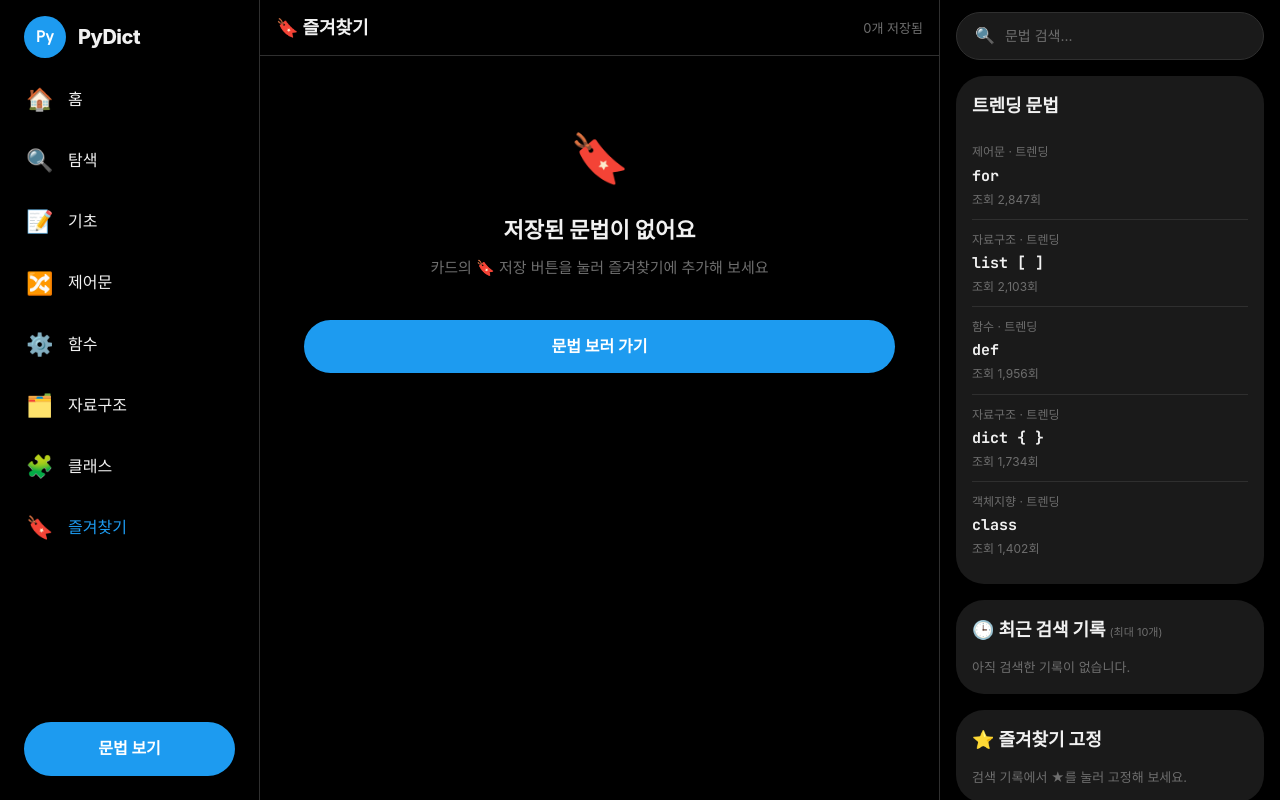
After one commit to hwangjaebaek/pydict_sns_style, a Flask app: page /favorites in a window 1280 px wide. The commit adds this page. Run offline with Flask 3, Linux system fonts and the light colour scheme.

Commit message:
feat: 즐겨찾기 폴더 기능 추가 - /save API, /favorites 페이지, 사이드바 메뉴

```diff
--- a/app.py
+++ b/app.py
@@ -241,6 +241,7 @@ def index():
         total_count=len(GRAMMAR_DATA),
         error_msg=error_msg,
         liked_slugs=session.get("liked", []),
+        saved_slugs=session.get("saved", []),
     )
 
 
@@ -264,6 +265,31 @@ def like(slug):
     session["liked"] = liked
     session.modified = True
     return jsonify({"likes": item["likes"], "liked": is_liked})
+
+
+@app.route("/save/<slug>", methods=["POST"])
+def save(slug):
+    from flask import jsonify
+    item = next((g for g in GRAMMAR_DATA if g["slug"] == slug), None)
+    if item is None:
+        return jsonify({"error": "not found"}), 404
+    saved = session.get("saved", [])
+    if slug in saved:
+        saved.remove(slug)
+        is_saved = False
+    else:
+        saved.append(slug)
+        is_saved = True
+    session["saved"] = saved
+    session.modified = True
+    return jsonify({"saved": is_saved, "count": len(saved)})
+
+
+@app.route("/favorites")
+def favorites():
+    saved_slugs = session.get("saved", [])
+    saved_items = [g for g in GRAMMAR_DATA if g["slug"] in saved_slugs]
+    return render_template("favorites.html", saved_items=saved_items, saved_slugs=saved_slugs)
 
 
 @app.route("/toggle_favorite/<word>", methods=["POST"])
@@ -326,7 +352,9 @@ def detail(slug):
         "prev": {"slug": prev_item["slug"], "title": prev_item["title"]} if prev_item else None,
         "next": {"slug": next_item["slug"], "title": next_item["title"]} if next_item else None,
     }
-    return render_template("detail.html", grammar=grammar, liked_slugs=session.get("liked", []))
+    return render_template("detail.html", grammar=grammar,
+                           liked_slugs=session.get("liked", []),
+                           saved_slugs=session.get("saved", []))
 
 
 if __name__ == "__main__":
--- a/templates/base.html
+++ b/templates/base.html
@@ -48,6 +48,10 @@
       <a href="{{ url_for('index') }}?cat=oop" class="nav-item">
         <span class="nav-icon">🧩</span>
         <span class="nav-label">클래스</span>
+      </a>
+      <a href="{{ url_for('favorites') }}" class="nav-item {% if request.endpoint == 'favorites' %}active{% endif %}">
+        <span class="nav-icon">🔖</span>
+        <span class="nav-label">즐겨찾기</span>
       </a>
     </nav>
 
@@ -167,6 +171,17 @@ function copyCode(btn) {
   });
 }
 
+function toggleSave(btn) {
+  const slug = btn.dataset.slug;
+  fetch('/save/' + slug, { method: 'POST' })
+    .then(res => res.json())
+    .then(data => {
+      const countEl = btn.querySelector('span');
+      countEl.textContent = data.saved ? '저장됨' : '저장';
+      btn.style.color = data.saved ? 'var(--blue)' : '';
+    });
+}
+
 function toggleLike(btn) {
   const slug = btn.dataset.slug;
   fetch('/like/' + slug, { method: 'POST' })
--- a/templates/detail.html
+++ b/templates/detail.html
@@ -53,7 +53,9 @@
     <button class="card-action action-like like-btn" data-slug="{{ grammar.slug }}" onclick="toggleLike(this)">
       {{ '❤️' if grammar.slug in liked_slugs else '🤍' }} <span id="detail-like-count">{{ grammar.like_count }}</span>
     </button>
-    <button class="card-action action-save">🔖 저장</button>
+    <button class="card-action action-save save-btn" data-slug="{{ grammar.slug }}" onclick="toggleSave(this)">
+      🔖 <span>{{ '저장됨' if grammar.slug in saved_slugs else '저장' }}</span>
+    </button>
     <button class="card-action action-share">↗ 공유</button>
   </div>
 
--- /dev/null
+++ b/templates/favorites.html
@@ -0,0 +1,51 @@
+{% extends "base.html" %}
+{% block title %}즐겨찾기 — PyDict{% endblock %}
+
+{% block content %}
+
+<div class="feed-header">
+  <span class="feed-title">🔖 즐겨찾기</span>
+  <span style="font-size:13px; color:var(--muted);">{{ saved_items|length }}개 저장됨</span>
+</div>
+
+{% if saved_items %}
+  {% for item in saved_items %}
+  <a href="{{ url_for('detail', slug=item.slug) }}" class="grammar-card">
+    <div class="card-avatar av-{{ item.category }}">
+      {{ item.keyword[:2] if item.keyword|length >= 2 else item.keyword }}
+    </div>
+    <div class="card-body">
+      <div class="card-meta">
+        <span class="card-keyword">{{ item.keyword }}</span>
+        <span class="card-handle">@{{ item.slug }}_py</span>
+        <span class="card-dot">·</span>
+        <span class="level-tag lv-{{ item.level }}">
+          {{ '기초' if item.level == 'basic' else ('중급' if item.level == 'mid' else '고급') }}
+        </span>
+      </div>
+      <div class="card-summary">{{ item.summary }}</div>
+      {% if item.preview_code %}
+      <div class="card-code-preview">{{ item.preview_code }}</div>
+      {% endif %}
+      <div class="card-actions" onclick="event.preventDefault()">
+        <button class="card-action action-like like-btn" data-slug="{{ item.slug }}" onclick="toggleLike(this)">
+          {{ '❤️' if item.slug in liked_slugs else '🤍' }} <span>{{ item.likes }}</span>
+        </button>
+        <button class="card-action action-save save-btn" data-slug="{{ item.slug }}" onclick="toggleSave(this)" style="color:var(--blue)">
+          🔖 <span>저장됨</span>
+        </button>
+      </div>
+    </div>
+  </a>
+  {% endfor %}
+
+{% else %}
+  <div class="empty-state">
+    <div class="empty-icon">🔖</div>
+    <div class="empty-title">저장된 문법이 없어요</div>
+    <div class="empty-desc">카드의 🔖 저장 버튼을 눌러 즐겨찾기에 추가해 보세요</div>
+    <a href="{{ url_for('index') }}" class="post-btn" style="display:inline-block; margin-top:16px; text-decoration:none;">문법 보러 가기</a>
+  </div>
+{% endif %}
+
+{% endblock %}
--- a/templates/index.html
+++ b/templates/index.html
@@ -54,7 +54,9 @@
       <button class="card-action action-like like-btn" data-slug="{{ item.slug }}" onclick="toggleLike(this)">
         {{ '❤️' if item.slug in liked_slugs else '🤍' }} <span>{{ item.likes }}</span>
       </button>
-      <button class="card-action action-save">🔖 <span>저장</span></button>
+      <button class="card-action action-save save-btn" data-slug="{{ item.slug }}" onclick="toggleSave(this)">
+        {{ '🔖' if item.slug in saved_slugs else '🔖' }} <span>{{ '저장됨' if item.slug in saved_slugs else '저장' }}</span>
+      </button>
       <button class="card-action action-share">↗ <span>공유</span></button>
     </div>
   </div>
```
